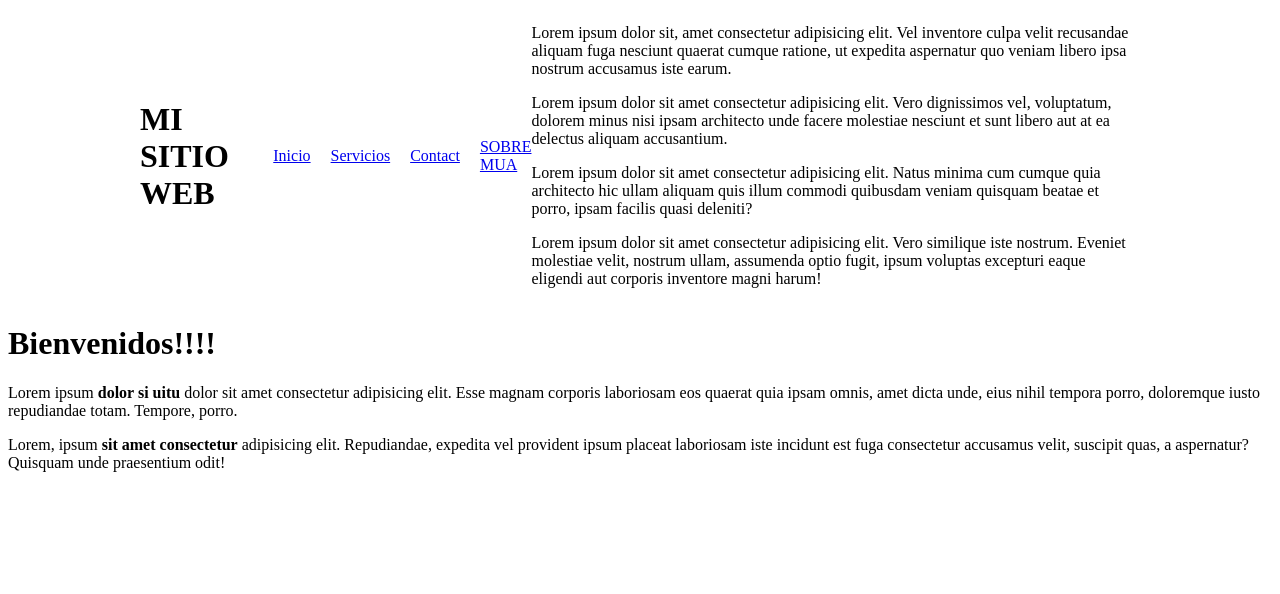
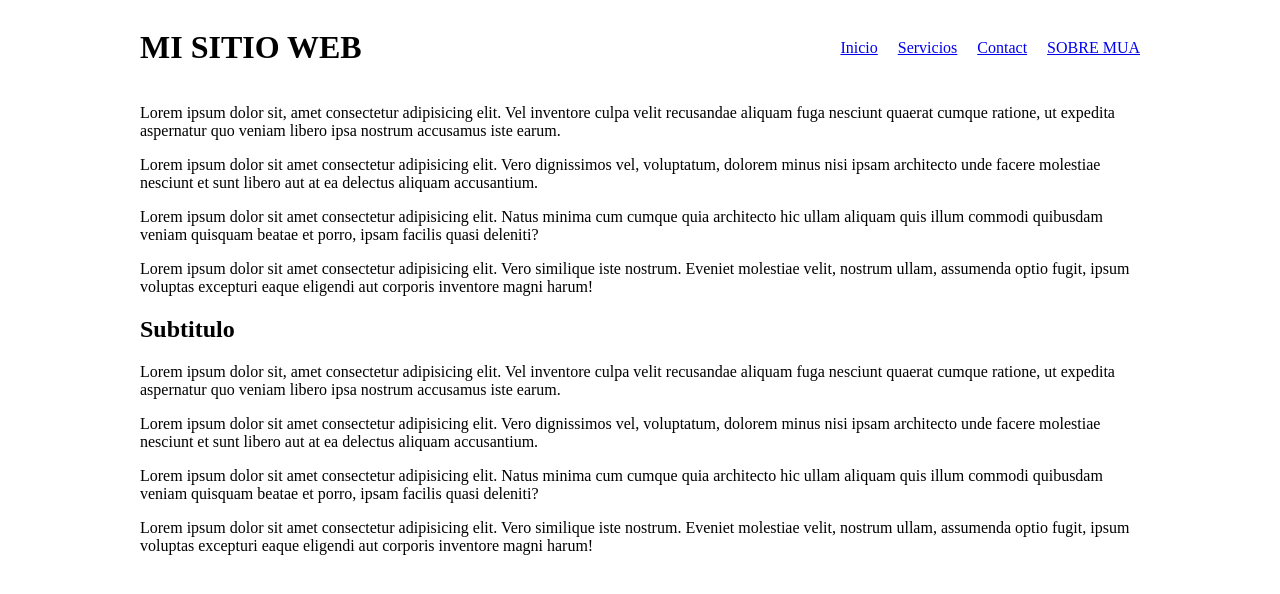
Before and after one commit to mariajosesnchz/miweb, a plain HTML site: page index.html in a window 1280 px wide. Drawn offline with Linux system fonts and the light colour scheme.

Commit message:
Añadir nueva seccion de texto y actualizar enlace del menu

```diff
--- a/index.html
+++ b/index.html
@@ -7,6 +7,7 @@
     <title>Document</title>
     <link rel="stylesheet" href="CSS/main.css">
     <div class="container">
+<body>
         <header>
             <h1 class="logo">MI SITIO WEB</h1>
             <ul>
@@ -15,21 +16,28 @@
                 <li> <a href="#"> Contact </a></li>
                 <li> <a href="#"> SOBRE MUA</a></li>
             </ul>
+        </header>
+            <main>
+                <section><p>Lorem ipsum dolor sit, amet consectetur adipisicing elit. Vel inventore culpa velit recusandae aliquam fuga nesciunt quaerat cumque ratione, ut expedita aspernatur quo veniam libero ipsa nostrum accusamus iste earum.</p>
+                    <p>Lorem ipsum dolor sit amet consectetur adipisicing elit. Vero dignissimos vel, voluptatum, dolorem minus nisi ipsam architecto unde facere molestiae nesciunt et sunt libero aut at ea delectus aliquam accusantium.</p>
+                    <p>Lorem ipsum dolor sit amet consectetur adipisicing elit. Natus minima cum cumque quia architecto hic ullam aliquam quis illum commodi quibusdam veniam quisquam beatae et porro, ipsam facilis quasi deleniti?</p>
+                    <p>Lorem ipsum dolor sit amet consectetur adipisicing elit. Vero similique iste nostrum. Eveniet molestiae velit, nostrum ullam, assumenda optio fugit, ipsum voluptas excepturi eaque eligendi aut corporis inventore magni harum!</p></section>
 
-            <main>
-                <p>Lorem ipsum dolor sit, amet consectetur adipisicing elit. Vel inventore culpa velit recusandae aliquam fuga nesciunt quaerat cumque ratione, ut expedita aspernatur quo veniam libero ipsa nostrum accusamus iste earum.</p>
-                <p>Lorem ipsum dolor sit amet consectetur adipisicing elit. Vero dignissimos vel, voluptatum, dolorem minus nisi ipsam architecto unde facere molestiae nesciunt et sunt libero aut at ea delectus aliquam accusantium.</p>
-                <p>Lorem ipsum dolor sit amet consectetur adipisicing elit. Natus minima cum cumque quia architecto hic ullam aliquam quis illum commodi quibusdam veniam quisquam beatae et porro, ipsam facilis quasi deleniti?</p>
-                <p>Lorem ipsum dolor sit amet consectetur adipisicing elit. Vero similique iste nostrum. Eveniet molestiae velit, nostrum ullam, assumenda optio fugit, ipsum voluptas excepturi eaque eligendi aut corporis inventore magni harum!</p>
-            </main>
+                    <section>
+                        <h2>Subtitulo</h2>
+                        <p>Lorem ipsum dolor sit, amet consectetur adipisicing elit. Vel inventore culpa velit recusandae aliquam fuga nesciunt quaerat cumque ratione, ut expedita aspernatur quo veniam libero ipsa nostrum accusamus iste earum.</p>
+                        <p>Lorem ipsum dolor sit amet consectetur adipisicing elit. Vero dignissimos vel, voluptatum, dolorem minus nisi ipsam architecto unde facere molestiae nesciunt et sunt libero aut at ea delectus aliquam accusantium.</p>
+                        <p>Lorem ipsum dolor sit amet consectetur adipisicing elit. Natus minima cum cumque quia architecto hic ullam aliquam quis illum commodi quibusdam veniam quisquam beatae et porro, ipsam facilis quasi deleniti?</p>
+                        <p>Lorem ipsum dolor sit amet consectetur adipisicing elit. Vero similique iste nostrum. Eveniet molestiae velit, nostrum ullam, assumenda optio fugit, ipsum voluptas excepturi eaque eligendi aut corporis inventore magni harum!</p>
+                    </section>
+                </main>
 
-        </header>
+
+
     </div>
 </head>
-<body>
-    <h1>Bienvenidos!!!!</h1>
-    <P>Lorem ipsum <strong> dolor si uitu </strong>  dolor sit amet consectetur adipisicing elit. Esse magnam corporis laboriosam eos quaerat quia ipsam omnis, amet dicta unde, eius nihil tempora porro, doloremque iusto repudiandae totam. Tempore, porro.</P>
-    <p>Lorem, ipsum <strong>sit amet consectetur</strong>  adipisicing elit. Repudiandae, expedita vel provident ipsum placeat laboriosam iste incidunt est fuga consectetur accusamus velit, suscipit quas, a aspernatur? Quisquam unde praesentium odit!</p>
+
+
 
 
 </body>
```
